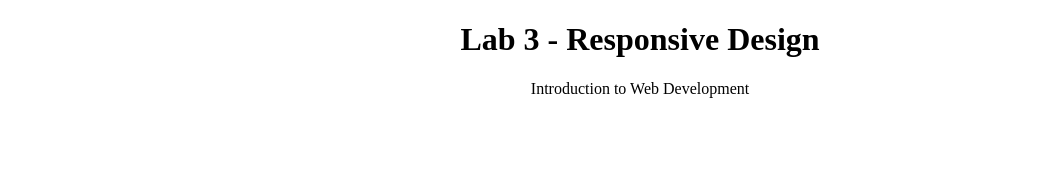
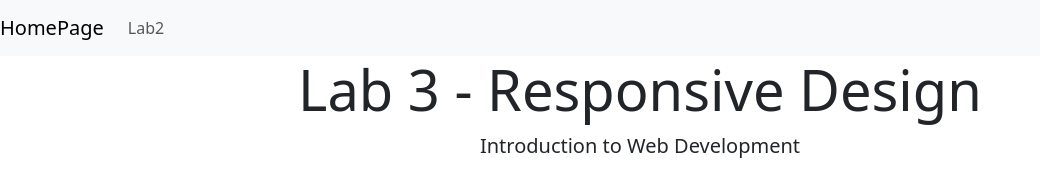
Before and after one commit to SamuelIVX/introToWebDev, a plain HTML site: page lab3.html in a window 1280 px wide. Shown: the whole page, without its empty margins (0-1040 px from the left). Drawn offline with nearby package versions, Linux system fonts and the light colour scheme.

Commit message:
Added navbar and other few minor changes.

```diff
--- a/lab3.html
+++ b/lab3.html
@@ -3,17 +3,38 @@
 <head>
     <meta charset="UTF-8">
     <meta name="viewport" content="width=device-width, initial-scale=1.0">
-    <!-- Latest compiled and minified Bootstrap CSS -->
-     <link rel="stylesheet"href="https://maxcdn.bootstrapcdn.com/bootstrap/3.3.7/css/bootstrap.min.css">
+     <link href="https://cdn.jsdelivr.net/npm/bootstrap@5.3.3/dist/css/bootstrap.min.css" rel="stylesheet" integrity="sha384-QWTKZyjpPEjISv5WaRU9OFeRpok6YctnYmDr5pNlyT2bRjXh0JMhjY6hW+ALEwIH" crossorigin="anonymous">
+     <script src="https://cdn.jsdelivr.net/npm/bootstrap@5.3.3/dist/js/bootstrap.bundle.min.js" integrity="sha384-YvpcrYf0tY3lHB60NNkmXc5s9fDVZLESaAA55NDzOxhy9GkcIdslK1eN7N6jIeHz" crossorigin="anonymous"></script>
 
-	<!-- Latest compiled Bootstrap JavaScript -->
-     <script src="https://maxcdn.bootstrapcdn.com/bootstrap/3.3.7/js/bootstrap.min.js"></script>
-	<!-- latest jQuery library -->
-     <script src="https://code.jquery.com/jquery-latest.js"></script>
      <meta name="viewport" content="width=device-width, initial-scale=1">
     <title>Lab3</title>
 </head>
 <body>
+    <!-- NAVBAR -->
+    <nav class="navbar navbar-expand-lg navbar-light bg-light">
+        <a class="navbar-brand" href="#">HomePage</a>
+        <button class="navbar-toggler" type="button" data-toggle="collapse" data-target="#navbarNavDropdown" aria-controls="navbarNavDropdown" aria-expanded="false" aria-label="Toggle navigation">
+          <span class="navbar-toggler-icon"></span>
+        </button>
+        <div class="collapse navbar-collapse" id="navbarNavDropdown">
+          <ul class="navbar-nav">
+            <li class="nav-item active">
+              <a class="nav-link" href="Lab2.html">Lab2</a>
+            </li>
+            <!-- <li class="nav-item dropdown">
+              <a class="nav-link dropdown-toggle" href="#" id="navbarDropdownMenuLink" data-toggle="dropdown" aria-haspopup="true" aria-expanded="false">
+                Dropdown link
+              </a>
+              <div class="dropdown-menu" aria-labelledby="navbarDropdownMenuLink">
+                <a class="dropdown-item" href="#">Action</a>
+                <a class="dropdown-item" href="#">Another action</a>
+                <a class="dropdown-item" href="#">Something else here</a>
+              </div>
+            </li> -->
+          </ul>
+        </div>
+      </nav>
+
     <!-- JUMBOTRON -->
     <div class="jumbotron jumbotron-fluid">
         <div align=center class="container">
```
Also changed, not shown: Lab2.html (renamed from index.html, +3 -3 lines).
